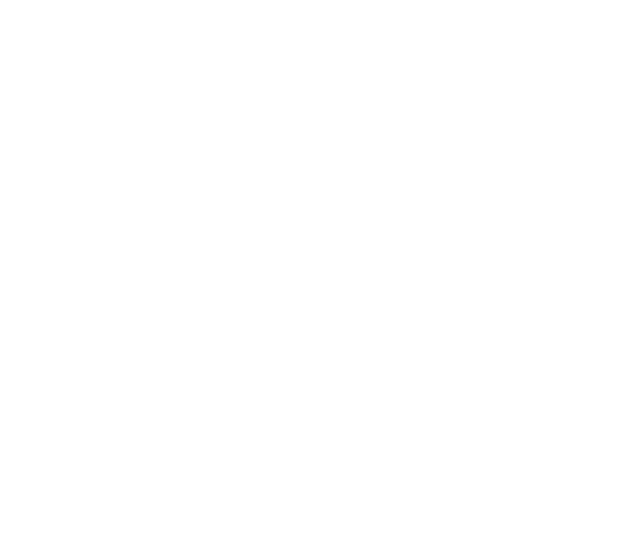
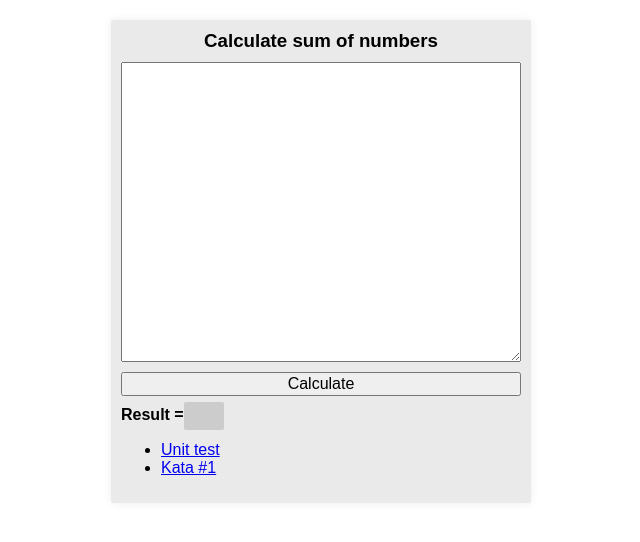
Before and after one commit to nguyenphucthanh/kata-tdd-1-THANHNGUYEN, a website: page app/index.htm in a window 1280 px wide. Shown: the whole page, without its empty margins (319-959 px from the left). Drawn offline with Linux system fonts and the light colour scheme.

Commit message:
Add a manual test page (app/index.html) with basic style edit README

```diff
--- a/app/assets/scripts/app.js
+++ b/app/assets/scripts/app.js
@@ -28,7 +28,7 @@ function RegExpBuilder(arr) {
 function Add(numbers) {
 	try {
 		var defaultDelimiter = [
-			'\r?\n',
+			'\n',
 			','
 		];
 		if(typeof(numbers) === 'undefined' || numbers === null || numbers === '') {
@@ -42,8 +42,8 @@ function Add(numbers) {
 
 			//check for overriding delimiter
 			if(numbers.indexOf('//') === 0) {
-				var newDelimiter = numbers.substring(0, numbers.indexOf('\r'));
-				numbers = numbers.replace(newDelimiter + '\r\n', '');
+				var newDelimiter = numbers.substring(0, numbers.indexOf('\n'));
+				numbers = numbers.replace(newDelimiter + '\n', '');
 				//handle single delimiter (with or without bracket), multiple delimiters
 				newDelimiter = newDelimiter.replace('//', '').replace('[', '').replace(/]$/, '').split(/\]\[/);
 				defaultDelimiter = defaultDelimiter.concat(newDelimiter);
--- /dev/null
+++ b/app/assets/style/style.css
@@ -0,0 +1,44 @@
+.form-calculate {
+	width: 400px;
+	display: block;
+	margin: 20px auto;
+	text-align: center;
+	background: #EAEAEA;
+	padding: 10px;
+	border-radius: 2px;
+	box-shadow: 0 0 10px #EEEEEE;
+}
+
+.form-calculate h3 {
+	padding: 0px;
+	margin: 0 0 10px 0;
+}
+
+.form-calculate textarea,
+.form-calculate button {
+	display: block;
+	width: 100%;
+	margin: 10px 0;
+	box-sizing: border-box;
+}
+
+.form-calculate textarea {
+	height: 300px;
+}
+
+.form-calculate .result-area {
+	margin: 10px 0;
+	text-align: left;
+}
+
+.form-calculate ul {
+	text-align: left;
+}
+
+.form-calculate .result-area code {
+	background: #CCCCCC;
+	border: #C0C0C0;
+	border-radius: 2px;
+	font-family: courier;
+	padding: 5px 20px;
+}
--- a/app/index.htm
+++ b/app/index.htm
@@ -4,11 +4,43 @@
   <meta charset="utf-8">
   <title>TDD Kata 1</title>
   <link rel="stylesheet" href="assets/style/normalize.css">
+  <link rel="stylesheet" href="assets/style/style.css">
 </head>
 <body>
-  <div id="qunit"></div>
-  <div id="qunit-fixture"></div>
+	<form id="form-calculate" class="form-calculate">
+		<h3>Calculate sum of numbers</h3>
+	  <textarea id="input-numbers"></textarea>
+	  <button id="btn-submit" type="submit">Calculate</button>
+	  <div class="result-area">
+		  <strong>Result = </strong>
+		  <code id="result">
+		  </code>
+	  </div>
+  	<ul>
+  		<li>
+  			<a target="_blank" href="test/index.html">Unit test</a>
+			</li>
+			<li>
+				<a target="_blank" href="http://osherove.com/tdd-kata-1">Kata #1</a>
+			</li>
+		</ul>
+	</form>
   <script src="assets/scripts/libs/jquery-2.1.3.min.js"></script>
   <script src="assets/scripts/app.js"></script>
+  <script>
+  	$(function() {
+  		$('#form-calculate').submit(function(e) {
+  			e.preventDefault();
+  			try {
+	  			var numbers = $(this).find('#input-numbers').val();
+	  			var result = Add(numbers);
+	  			$(this).find('#result').text(result);
+	  		}
+	  		catch(ex) {
+	  			$(this).find('#result').text(ex);
+	  		}
+  		});
+  	});
+  </script>
 </body>
 </html>
```
Also changed, not shown: app/test/tests.js (+8 -8 lines), README.md.
